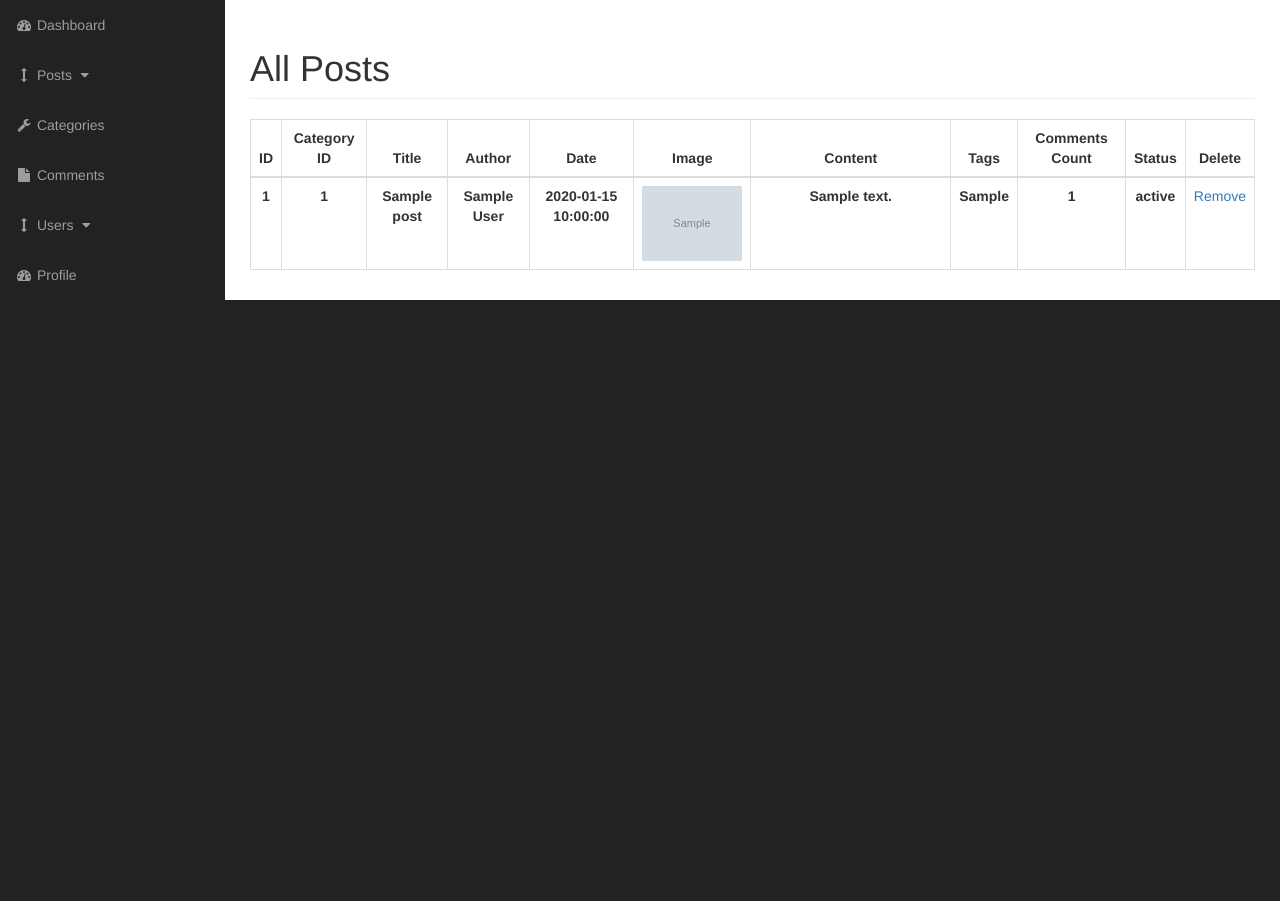
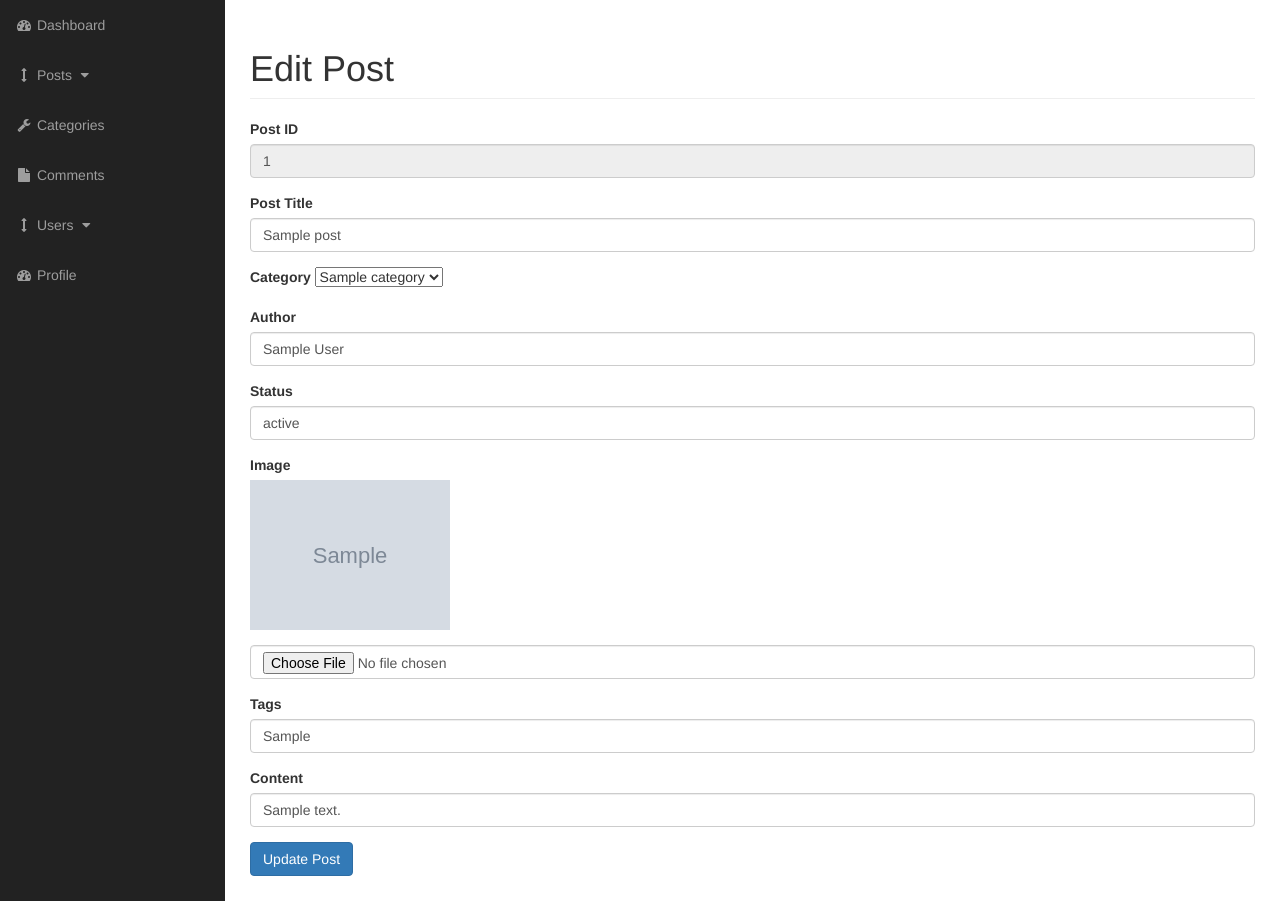
Before and after one commit to ashwinpaulallen/cms_project, a PHP site: page /admin/posts.php?s=edit_post&id=1 in a window 1280 px wide. Shown: the part 51-952 px from the top of the page. Before the commit the page ends 351 px from the top, so only its background shows below. Run offline with PHP 8.4, Linux system fonts and the light colour scheme; tables that the repository leaves empty or names only in its code hold one stand-in row (values such as "Sample post"); grey boxes marked "Sample" are stand-in pictures.

Commit message:
added Edit post option in Admin and Bug fixes

```diff
--- /dev/null
+++ b/admin/includes/editPost.php
@@ -0,0 +1,91 @@
+<?php
+if(isset($_GET['id'])) {
+
+    $post_id = $_GET['id'];
+
+    $result = get_post_by_id($post_id);
+
+    $row = mysqli_fetch_assoc($result);
+
+
+?>
+<h1 class="page-header">Edit Post</h1>
+<form action="" method="post" enctype="multipart/form-data">
+    <div class="form-group">
+        <label for="id">Post ID</label>
+        <input type="text" class="form-control" value="<?php echo $row['post_id']?>"name="id" readonly>
+    </div>
+    <div class="form-group">
+        <label for="title">Post Title</label>
+        <input type="text" class="form-control" value="<?php echo $row['post_title']?>"name="title">
+    </div>
+    <div class="form-group">
+        <div class="input-group-prepend">
+            <label class="input-group-text" for="inputGroupSelect01">Category</label>
+
+        <select class="custom-select" id="inputGroupSelect01" name="cat_id" >
+            <?php
+                $cat_result = get_all_category();
+
+                while ($cat_row = mysqli_fetch_assoc($cat_result)) {
+                    echo "<option value='{$cat_row['cat_id']}'> {$cat_row['cat_title']} </option>";
+
+                }
+            ?>
+        </select>
+        </div>
+    </div>
+    <div class="form-group">
+        <label for="author">Author</label>
+        <input type="text" class="form-control" value="<?php echo $row['post_author'] ?>" name="author">
+    </div>
+    <div class="form-group">
+        <label for="status">Status</label>
+        <input type="text" class="form-control" value="<?php echo $row['post_status'] ?>" name="status">
+    </div>
+    <label for="image">Image</label>
+    <div class="form-group">
+
+        <img width="200" src="../images/<?php echo $row['post_image']?>">
+    </div>
+    <div class="form-group">
+        <input type="file" class="form-control" name="image">
+    </div>
+    <div class="form-group">
+        <label for="tags">Tags</label>
+        <input type="text" class="form-control" value="<?php echo $row['post_tags'] ?>" name="tags">
+    </div>
+    <div class="form-group">
+        <label for="content">Content</label>
+        <input type="text" class="form-control" value="<?php echo $row['post_content'] ?>" name="content">
+    </div>
+    <div class="form-group">
+        <input type="submit" class="btn btn-primary" name="edit_post" value="Update Post">
+    </div>
+</form>
+
+
+<?php } ?>
+
+<?php
+    if(isset($_POST['edit_post'])) {
+        echo "EDIT post method";
+        $post['post_id'] = $_POST['id'];
+        $post['cat_id'] = $_POST['cat_id'];
+        $post['title'] = $_POST['title'];
+        $post['author'] = $_POST['author'];
+        $post_image = $_FILES['image']['name'];
+        $post['image'] = $post_image;
+        $post_image_temp = $_FILES['image']['tmp_name'];
+        $post['content'] = $_POST['content'];
+        $post['tags'] = $_POST['tags'];
+        $post['comment_count'] = 0;
+        $post['status'] = $_POST['status'];
+
+        move_uploaded_file($post_image_temp, "../images/$post_image");
+
+        update_post($post);
+
+    }
+
+?>
--- a/admin/includes/viewAllPosts.php
+++ b/admin/includes/viewAllPosts.php
@@ -1,4 +1,4 @@
-
+<?php include "functions.php" ?>
 <h1 class="page-header">All Posts</h1>
 <table class="table table-bordered table-hover">
     <thead>
@@ -14,6 +14,7 @@
             <th class="text-center">Comments Count</th>
             <th class="text-center">Status</th>
             <th class="text-center">Delete</th>
+            <th class="text-center">Modify</th>
         </tr>
     </thead>
     <tbody class="text-center">
@@ -23,7 +24,7 @@
         if ($result != null) {
             while ($row = mysqli_fetch_assoc($result)) {
                 $post_id = $row['post_id'];
-                $post_cat_id = $row['post_cat_id'];
+                $post_cat_id = get_category_title_by_id($row['post_cat_id']);
                 $post_title = $row['post_title'];
                 $post_author = $row['post_author'];
                 $post_date = $row['post_date'];
@@ -46,6 +47,7 @@
             <th class="text-center"><?php echo $post_comment_count ?></th>
             <th class="text-center"><?php echo $post_status ?></th>
             <td><a href="posts.php?delete=<?php echo $post_id ?>" >Remove</a></td>
+            <td><a href="posts.php?s=edit_post&id=<?php echo $post_id ?>" >Edit</a></td>
 
         </tr>
         <?php }
--- a/admin/posts.php
+++ b/admin/posts.php
@@ -22,15 +22,14 @@
                             case 'add_post':
                                 include "includes/addPost.php";
                                 break;
-                            case '2':
+                            case 'edit_post':
+                                include "includes/editPost.php";
                                 break;
                             default:
                                 include "includes/viewAllPosts.php";
                                 break;
                         }
                     ?>
-
-
                 </div>
             </div>
             <!-- /.row -->
--- a/includes/db.php
+++ b/includes/db.php
@@ -22,7 +22,7 @@ function get_all_category() {
     $result = mysqli_query($connection, $query);
 
     if(!$result) {
-        die('Unable to retrieve all category from database' . mysqli.error($connection));
+        die('Unable to retrieve all category from database' . mysqli_error($connection));
     }
 
     return $result;
@@ -35,7 +35,7 @@ function get_category_by_id($cat_id) {
     $result = mysqli_query($connection, $query);
 
     if(!$result) {
-        die('Unable to retrieve all category from database' . mysqli.error($connection));
+        die('Unable to retrieve all category from database' . mysqli_error($connection));
     }
 
     return $result;
@@ -47,7 +47,7 @@ function add_category($cat_title) {
     $result = mysqli_query($connection, $query);
 
     if(!$result) {
-        die('Unable to Add New category to database' . mysqli.error($connection));
+        die('Unable to Add New category to database' . mysqli_error($connection));
     }
 
 }
@@ -58,7 +58,7 @@ function update_category($cat_id, $cat_title) {
     $result = mysqli_query($connection, $query);
 
     if(!$result) {
-        die('Unable to Update category in database' . mysqli.error($connection));
+        die('Unable to Update category in database' . mysqli_error($connection));
     } else {
         header("Location: categories.php");
     }
@@ -70,7 +70,7 @@ function remove_category($cat_id) {
     $result = mysqli_query($connection, $query);
 
     if(!$result) {
-        die('Unable to Delete category to database' . mysqli.error($connection));
+        die('Unable to Delete category to database' . mysqli_error($connection));
     } else {
         header("Location: categories.php");
     }
@@ -84,7 +84,19 @@ function get_all_posts() {
     $result = mysqli_query($connection, $query);
 
     if(!$result) {
-        die('Unable to retrieve all posts from database' . mysqli.error($connection));
+        die('Unable to retrieve all posts from database' . mysqli_error($connection));
+    }
+
+    return $result;
+}
+
+function get_post_by_id($post_id) {
+    $query = "SELECT * FROM posts WHERE post_id = '{$post_id}'";
+    global $connection;
+    $result = mysqli_query($connection, $query);
+
+    if(!$result) {
+        die('Unable to Get Post from database' . mysqli_error($connection));
     }
 
     return $result;
@@ -98,9 +110,41 @@ function add_post($post) {
     $result = mysqli_query($connection, $query);
 
     if(!$result) {
-        die('Unable to add post to database' . mysqli.error($connection));
+        die('Unable to add post to database' . mysqli_error($connection));
     } else {
         header("Location: posts.php");
+    }
+}
+
+function update_post($post) {
+    echo $post['image'];
+    if (empty($post['image'])) {
+        $cur_post = get_post_by_id($post['post_id']);
+        $row = mysqli_fetch_assoc($cur_post);
+
+        $post_image = $row['post_image'];
+    } else {
+        $post_image = $post['image'];
+    }
+
+    $query = "UPDATE posts SET ";
+    $query .= "post_title = '{$post['title']}', ";
+    $query .= "post_cat_id = '{$post['cat_id']}', ";
+    $query .= "post_date = now(), ";
+    $query .= "post_author = '{$post['author']}', ";
+    $query .= "post_status = '{$post['status']}', ";
+    $query .= "post_tags = '{$post['tags']}', ";
+    $query .= "post_content = '{$post['content']}', ";
+    $query .= "post_comment_count = 0, ";
+    $query .= "post_image = '{$post_image}' ";
+    $query .= "WHERE post_id = '{$post['post_id']}'";
+
+    global $connection;
+    $result = mysqli_query($connection, $query);
+    if(!$result) {
+        die('Unable to Update post in database' . mysqli_error($connection));
+    } else {
+       header("Location: posts.php");
     }
 }
 
@@ -110,7 +154,7 @@ function remove_post($post_id) {
     $result = mysqli_query($connection, $query);
 
     if(!$result) {
-        die('Unable to Delete category to database' . mysqli.error($connection));
+        die('Unable to Delete Post to database' . mysqli_error($connection));
     } else {
         header("Location: posts.php");
     }
@@ -123,7 +167,7 @@ function search_blog($search) {
     $result = mysqli_query($connection, $query);
 
     if(!$result) {
-        die('Unable to search data from database' . mysqli.error($connection));
+        die('Unable to search data from database' . mysqli_error($connection));
     }
 
     return $result;
```
Also changed, not shown: admin/includes/addPost.php (+15 -3 lines), admin/includes/functions.php (added, +16 -0 lines), images/post_1.jpg (added), images/post_6.jpg (added).
